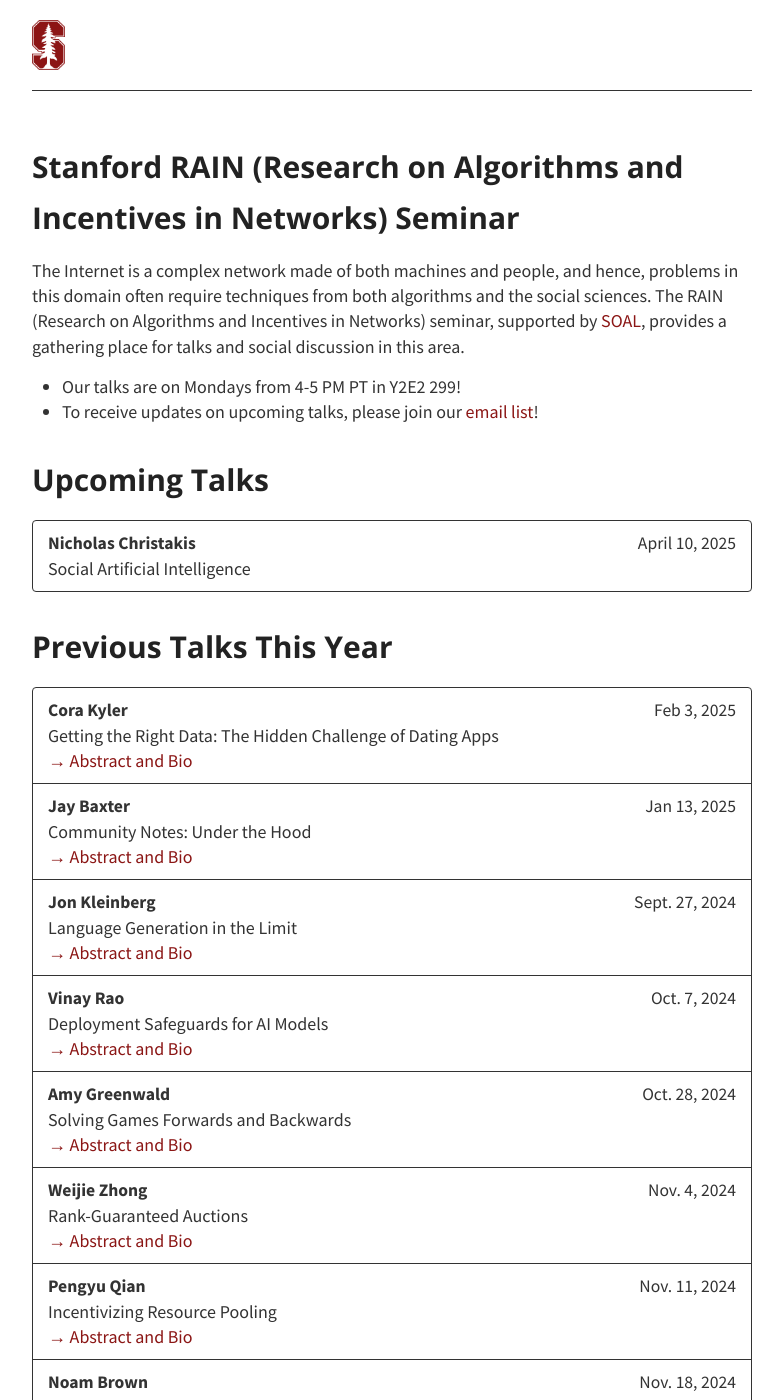
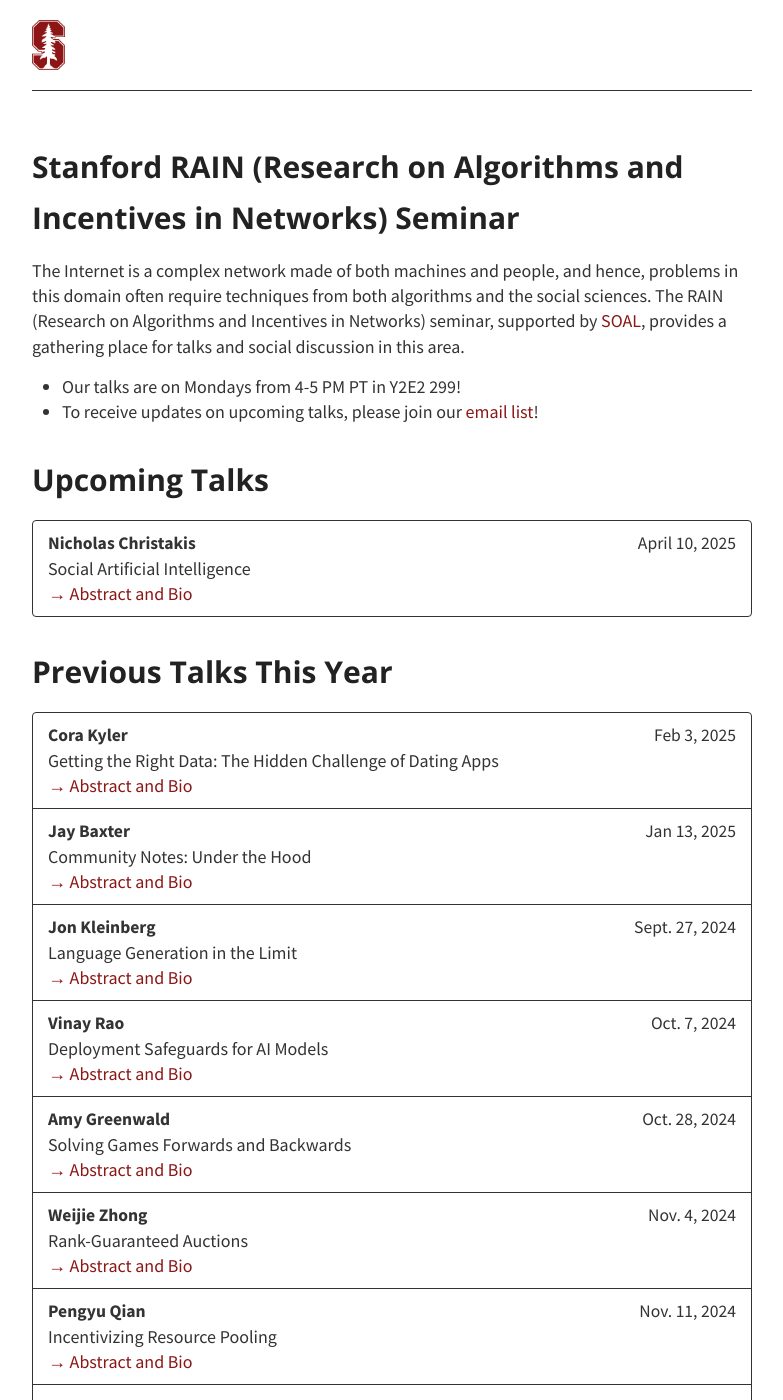
Before and after one commit to stanford-rain-seminar/stanford-rain-seminar.github.io, a Jekyll site: the page built from index.md, in a window 1280 px wide and 1400 px high. Shown: the whole window, without its empty margins (248-1031 px from the left). Built offline with Jekyll 4.4.1, drawn with Linux system fonts in a browser that asks for light colours; nearby versions of some CDN libraries; our own code applies the rules of GitHub Pages for plain Markdown files.

Commit message:
Update talks.yml

```diff
--- a/_data/talks.yml
+++ b/_data/talks.yml
@@ -3,6 +3,8 @@
     - speaker: "Nicholas Christakis"
       date: " April 10, 2025"
       title: "Social Artificial Intelligence"
+      abstract: "The impact of artificial intelligence (AI) transcends the simple case of human-machine interactions and extends to human-human interactions in the presence of AI. Here, I explore such “hybrid systems” of humans and machines. Our large-sample experiments show how the careful yet simple programming of AI agents can enhance the performance of human groups, making people within such groups better able to cooperate, coordinate, innovate, and communicate, ultimately contributing to their superior performance. On the other hand, both simple and complex forms of AI (such as large language models) can also do the opposite, harming groups of people and our society as a whole. Our experiments show how AI agents can affect social processes and human performance in settings as diverse as people working together online or coordinating their movement on roadways. Our work, in short, does not involve the development of super-smart AI to replace human cognition, but rather “dumb AI” to supplement human interaction. These findings reveal what the disruptive introduction of AI into our lives means for the future of human social behavior. And they suggest ways to design AI — as a type of “social catalyst” — so as to make sure it supports a utopian rather than dystopian future. "
+      bio: "Nicholas A. Christakis, MD, PhD, MPH, is a social scientist and physician at Yale University who conducts research in the fields of network science, biosocial science, computational social science, and various other fields. His current work focuses on how human biology and health affect, and are affected by, social interactions and social networks. Dr. Christakis directs the Human Nature Lab and is the Director of the Yale Institute for Network Science."
 
 - type: "Previous Talks This Year"
   members:
```
